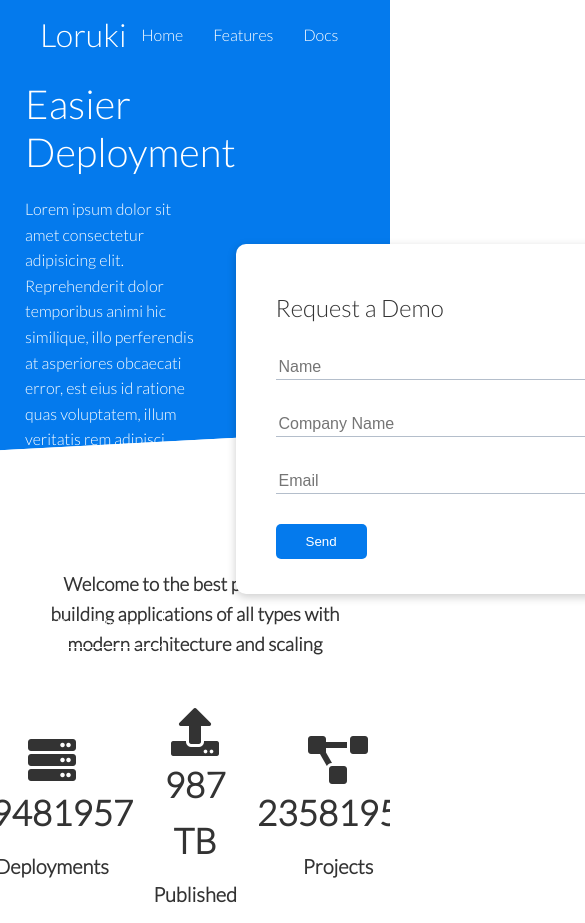
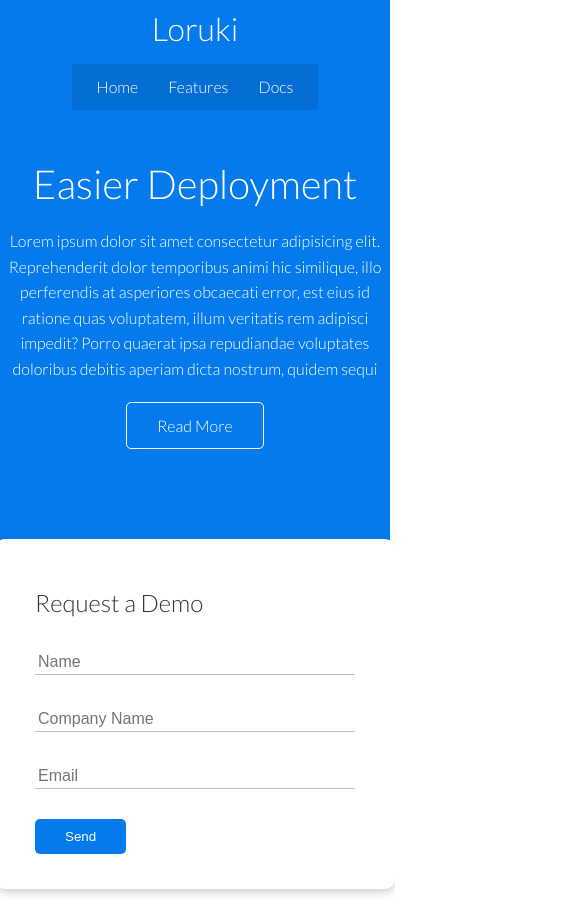
Before and after one commit to Nicelx/Html-Css-Collection, a plain HTML site: page loruki-website/index.html in a window 390 px wide. Shown: the top 923 px of the page, 585 px wide, since content can reach past the window. Drawn offline with Linux system fonts and the light colour scheme.

Commit message:
media home page

```diff
--- a/loruki-website/css/style.css
+++ b/loruki-website/css/style.css
@@ -1,5 +1,5 @@
 @import url("https://fonts.googleapis.com/css2?family=Lato:wght@300&display=swap");
-/* 1 14 00 */
+/* 1 21 35 */
 
 :root {
 	--primary-color: #047aed;
@@ -177,3 +177,44 @@ img {
 .footer .social a {
 	margin: 0 10px;
 }
+
+@media(max-width: 768px) {
+	.grid,
+	.showcase .grid,
+	.stats .grid,
+	.cli .grid,
+	.cloud .grid {
+		grid-template-columns: 1fr;
+		grid-template-rows: 1fr;
+	}
+
+	.showcase {
+		height: auto;
+	}
+	.showcase-text {
+		text-align: center;
+		margin-top: 40px;
+	}
+	.showcase-form {
+		justify-self: center;
+		margin: auto;
+	}
+	.cli .grid > *:first-child {
+		grid-column: 1;
+		grid-row: 1;
+	}
+
+}
+
+@media(max-width: 500px) {
+	.navbar {
+		height: 110px;
+	}
+	.navbar .flex {
+		flex-direction: column;
+	}
+	.navbar ul {
+		padding: 10px;
+		background-color: rgba(0,0,0,0.1);
+	}
+}
```
